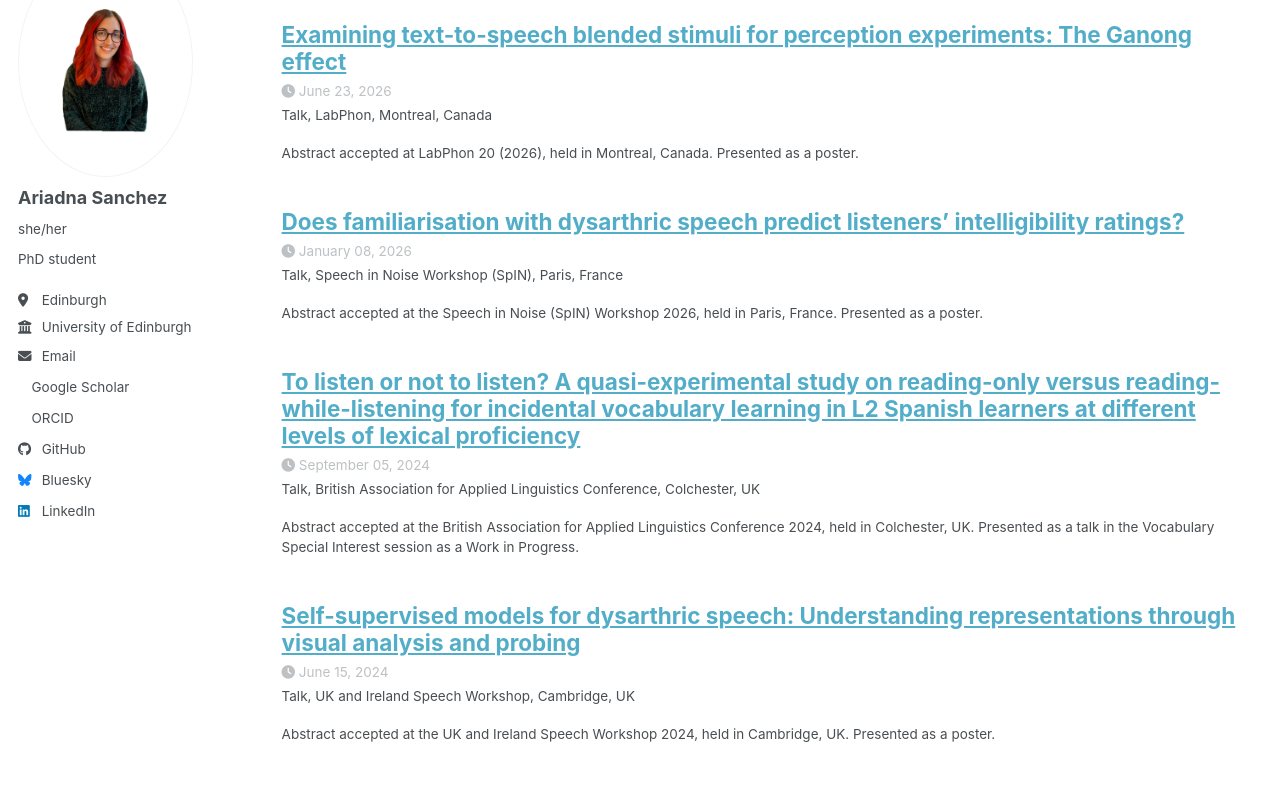
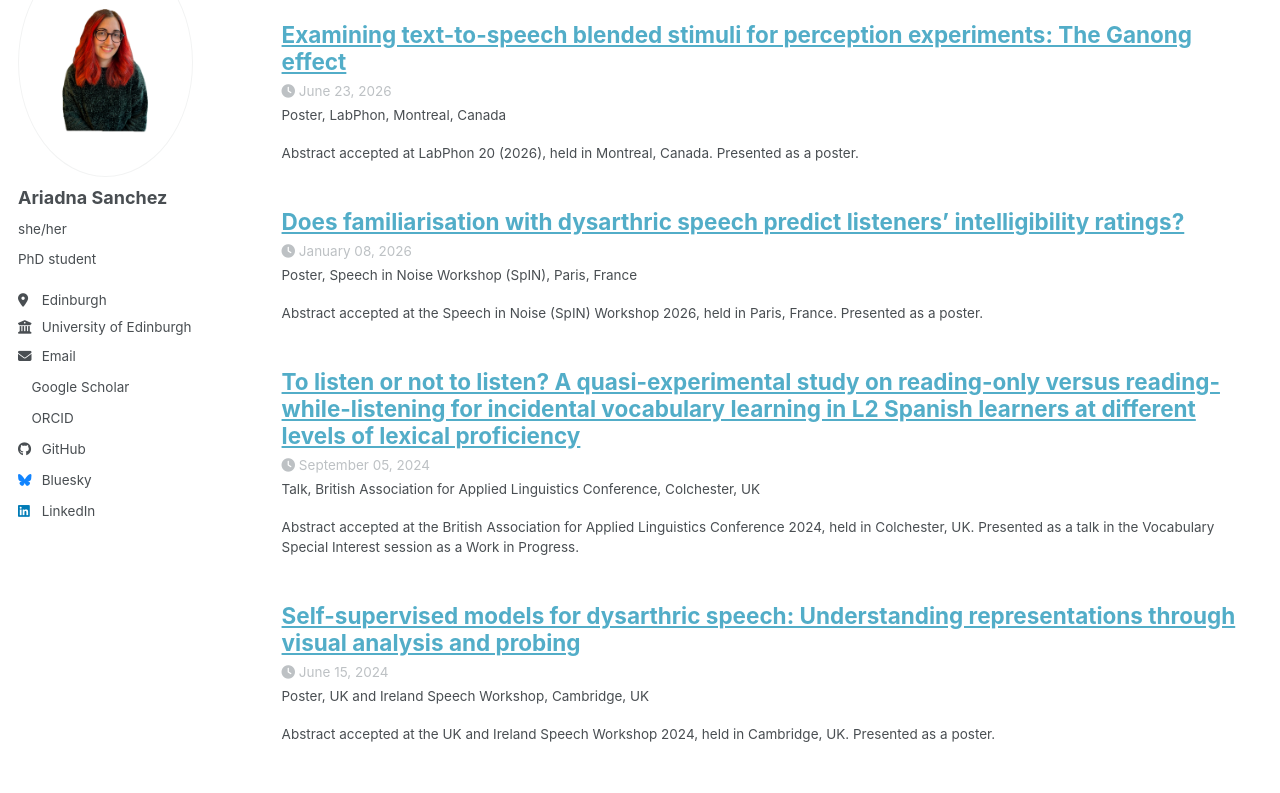
Before and after one commit to ariadnasc/ariadnasc.github.io, a Jekyll site: the page built from _pages/talks.html, in a window 1280 px wide and 1116 px high. Shown: the part 153-946 px from the top of the window. Built offline with Jekyll 4.4.1, drawn with Linux system fonts in a browser that asks for light colours; a script bundle is joined from its source files by our own code; a style sheet for code colours, icons or effects is not loaded.

Commit message:
Fix markdown in talks

```diff
--- a/_talks/2024-06-15-probing-ssl-dysarthria.md
+++ b/_talks/2024-06-15-probing-ssl-dysarthria.md
@@ -1,13 +1,12 @@
 ---
 title: "Self-supervised models for dysarthric speech: Understanding representations through visual analysis and probing"
 collection: talks
-type: "Talk"
+type: "Poster"
 permalink: /talks/2024-06-15-probing-ssl-dysarthria
 venue: "UK and Ireland Speech Workshop"
 date: 2024-06-15
 location: "Cambridge, UK"
 ---
-
 Abstract accepted at the UK and Ireland Speech Workshop 2024, held in Cambridge, UK.
 Presented as a poster.
 
--- a/_talks/2026-01-08-familiarisation-dysarthria.md
+++ b/_talks/2026-01-08-familiarisation-dysarthria.md
@@ -1,13 +1,12 @@
 ---
 title: "Does familiarisation with dysarthric speech predict listeners' intelligibility ratings?"
 collection: talks
-type: "Talk"
+type: "Poster"
 permalink: /talks/2026-01-08-familiarisation-dysarthria
 venue: "Speech in Noise Workshop (SpIN)"
 date: 2026-01-08
 location: "Paris, France"
 ---
-
 Abstract accepted at the Speech in Noise (SpIN) Workshop 2026, held in Paris, France.
 Presented as a poster.
 
--- a/_talks/2026-06-23-tts-interpolation-ganong.md
+++ b/_talks/2026-06-23-tts-interpolation-ganong.md
@@ -1,13 +1,12 @@
 ---
 title: "Examining text-to-speech blended stimuli for perception experiments: The Ganong effect"
 collection: talks
-type: "Talk"
+type: "Poster"
 permalink: /talks/2026-06-23-tts-interpolation-ganong
 venue: "LabPhon"
 date: 2026-06-23
 location: "Montreal, Canada"
 ---
-
 Abstract accepted at LabPhon 20 (2026), held in Montreal, Canada.
 Presented as a poster.
 
```
Also changed, not shown: _talks/2024-09-05-l2-incidental-learning.md (+0 -1 lines).
